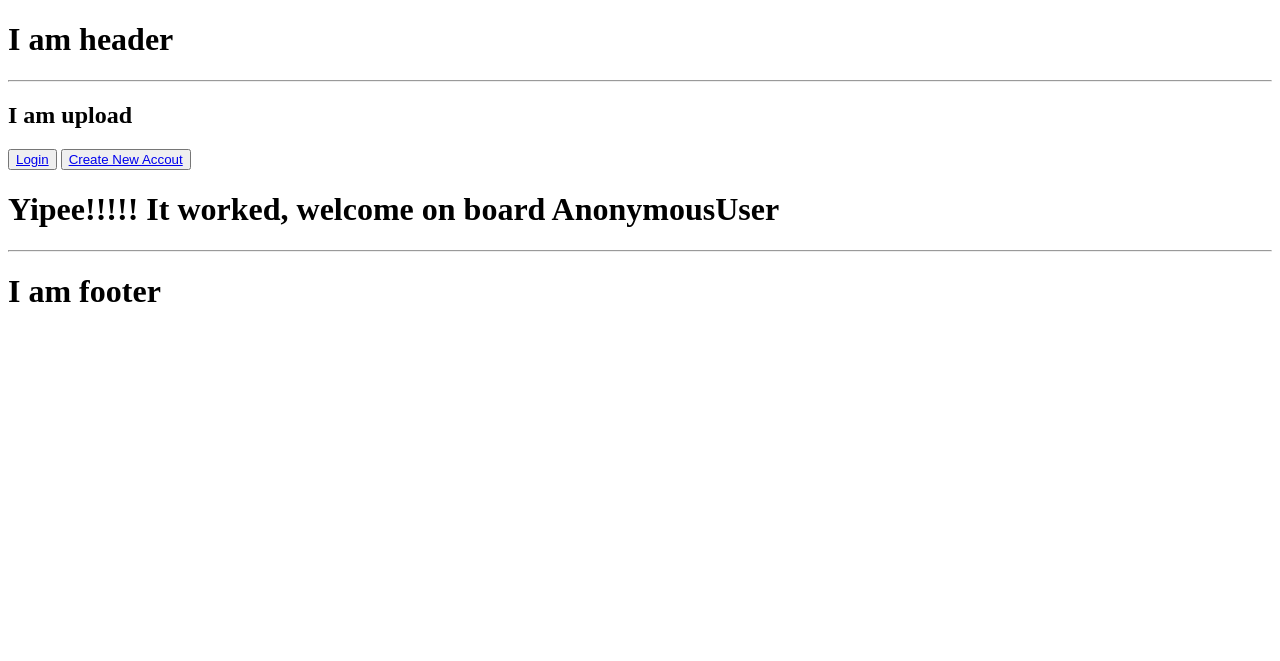
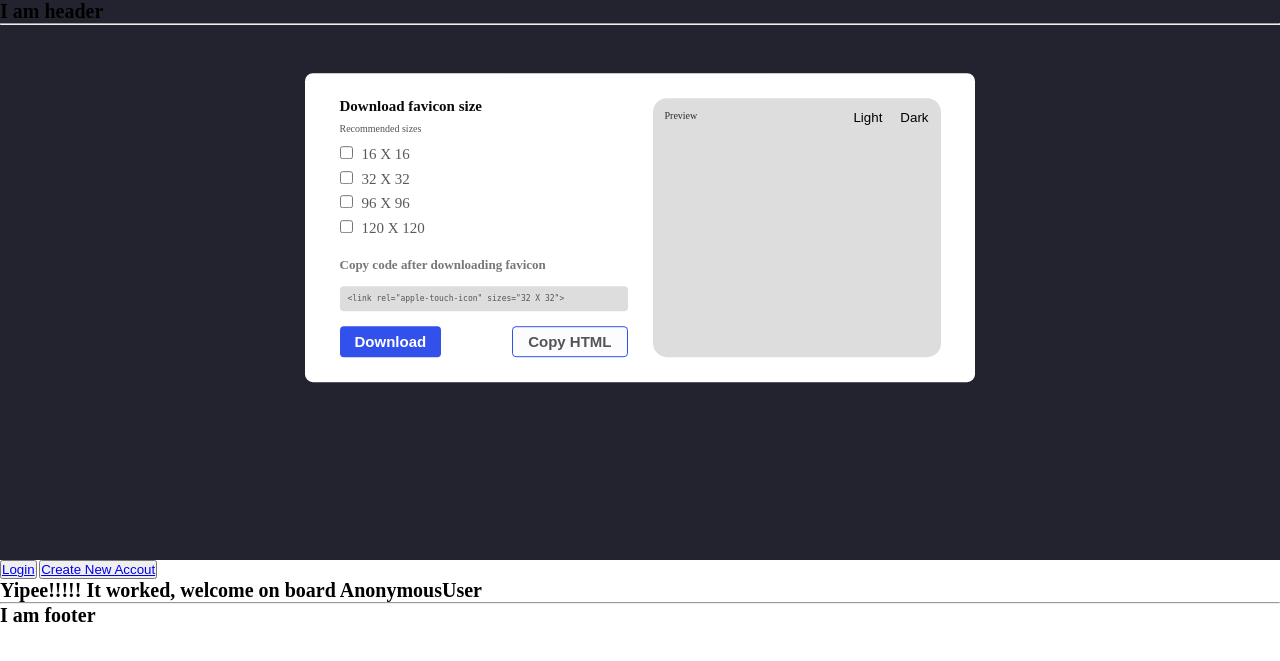
Before and after one commit to zuri-training/Favicon_gen-Team-68, a Django app: page / in a window 1280 px wide. Shown: the top 661 px of the page. Run offline with Django 4.2, Linux system fonts and the light colour scheme; some libraries are stand-ins or nearby versions.

Commit message:
done styling upload

```diff
--- a/static/css/base.css
+++ b/static/css/base.css
@@ -0,0 +1,12 @@
+*,
+html,
+body,
+*::after,
+*::before {
+  margin: 0;
+  padding: 0;
+}
+
+html{
+  font-size: 10px;
+}
--- a/static/css/header.css
+++ b/static/css/header.css
@@ -0,0 +1,4 @@
+header {
+  background-color: #232330;
+  height: 70vh;
+}
--- a/static/css/upload.css
+++ b/static/css/upload.css
@@ -1,44 +1,112 @@
 section.modal {
   position: absolute;
-  width: 861px;
-  height: 556px;
-  left: 290px;
-  top: 230px;
-
+  top: 40%;
+  left: 50%;
+  transform: translate(-50%, -80%);
   background: #ffffff;
   border-radius: 8px;
+  width: 50%;
+  padding: 2.5em 1.5em;
+  display: flex;
+  justify-content: center;
+  gap: 2.5rem;
+}
+.modal-left form h3 {
+  font-size: 1.5rem;
+  color: #0a0a0b;
+}
+.modal-left form small {
+  font-size: 1rem;
+  color: #545558;
+}
+.modal article {
+  width: 45%;
+}
+.modal-right {
+  font-size: 1.2rem;
+  text-align: right;
+  background: #dddddd;
+  border-radius: 14px;
+  color: rgba(0, 0, 0, 0.8);
+}
+.modal-right-hds {
+  padding: 1em;
+  height: 100%;
+  display: flex;
+  justify-content: space-between;
 }
 
-section.modal button {
+.child1,
+.child2 {
+  border: none;
+  background: transparent;
+}
+.child1:hover,
+.child2:hover {
+  opacity: 0.5;
+}
+.ex-right-btns {
   display: flex;
-  flex-direction: row;
-  justify-content: center;
-  align-items: center;
-  padding: 12px 24px;
-  gap: 8px;
-
-  width: 150px;
-  height: 52px;
-
-  /* blue */
-  background: #3250ec;
-  border-radius: 4px;
-
-  /* Inside auto layout */
-  flex: none;
-  order: 0;
-  flex-grow: 0;
+  align-items: start;
+  column-gap: 1.5em;
+}
+form h3 {
+  margin-bottom: 0.5em;
 }
 
-section.modal aside {
-  width: 345px;
-  height: 409px;
+.sizes-chb {
+  margin: 0.5em 0 2em 0;
+  display: flex;
+  flex-direction: column;
+}
+.sizes-chb label {
+  font-size: 1.5rem;
+}
+.sizes-chb label:not(.s16) {
+  margin-top: 0.5em;
+}
+.sizes-chb label span {
+  margin-left: 0.6em;
+  color: rgba(0, 0, 0, 0.65);
+}
 
-  background: #dddddd;
-  border-radius: 14px;
-
-  /* Inside auto layout */
-  flex: none;
-  order: 1;
-  flex-grow: 0;
+.cp-dwld-icons h4 {
+  margin-bottom: 1em;
+  color: #76777a;
+  font-size: 1.3rem;
 }
+.cp-space {
+  padding: 1em;
+  -ms-overflow-style: none; /* IE and Edge */
+  scrollbar-width: none; /* Firefox */
+  overflow-x: scroll;
+  font-size: 0.8rem;
+  background: #ddd;
+  color: #545558;
+  border-radius: 4px;
+}
+.cp-space::-webkit-scrollbar {
+  display: none;
+}
+.down-btns {
+  margin-top: 1.5em;
+  display: flex;
+  justify-content: space-between;
+}
+.down-btns > * {
+  font-size: 1.5rem;
+  flex-direction: row;
+  font-weight: bolder;
+  padding: 0.4em 1em;
+  color: #fff;
+  border: none;
+  border-radius: 4px;
+}
+.down-btn-pri {
+  background: #3250ec;
+}
+.down-btn-grey {
+  background: #fcfcff;
+  color: #545558;
+  border: 1px solid #3250ec;
+}
--- a/templates/footer.html
+++ b/templates/footer.html
@@ -1,3 +1,4 @@
+{% load static %}
 <footer>
   <hr />
   <h1>I am footer</h1>
--- a/templates/header.html
+++ b/templates/header.html
@@ -1,8 +1,9 @@
+{% load static %}
 <header>
-  <h1>I am header</h1>
-  <hr />
-  {# After all the header navbar and others #}
+    <h1>I am header</h1>
+    <hr />
+    {# After all the header navbar and others #}
 
-  {% include 'upload.html' %}
+    {% include 'upload.html' %}
 
 </header>
--- a/templates/upload.html
+++ b/templates/upload.html
@@ -1,4 +1,33 @@
-<section class='model'>
-
-  <h1>I am upload</h1>
+<section class='modal'>
+    <article class='modal-left'>
+        <form>
+            <h3>Download favicon size</h3>
+            <small>Recommended sizes</small>
+            <div class='sizes-chb'>
+                <label for='s16'><input type='checkbox' id='s16' name='s16'><span>16 X 16</span></label>
+                <label for='s32'><input type='checkbox' id='s32' name='s32'><span>32 X 32<span></label>
+                <label for='s96'><input type='checkbox' id='s96' name='s96'><span>96 X 96</span></label>
+                <label for='s129'><input type='checkbox' id='s120' name='s120'><span>120 X 120</span></label>
+            </div>
+        </form>
+        <section class='cp-dwld-icons'>
+            <h4>Copy code after downloading favicon</h4>
+            <div class='cp-space'>
+                <pre>&lt;link rel="apple-touch-icon" sizes="32 X 32"&gt;</pre>
+            </div>
+            <div class='down-btns'>
+                <button class='down-btn-pri'>Download</button>
+                <button class='down-btn-grey'>Copy HTML</button>
+            </div>
+        </section>
+    </article>
+    <article class='modal-right'>
+        <section class='modal-right-hds'>
+            <small class='ex-left'>Preview</small>
+            <div class='ex-right-btns'>
+                <button class='child1'>Light</button>
+                <button class='child2'>Dark</button>
+            </div>
+        </section>
+    </article>
 </section>
```
